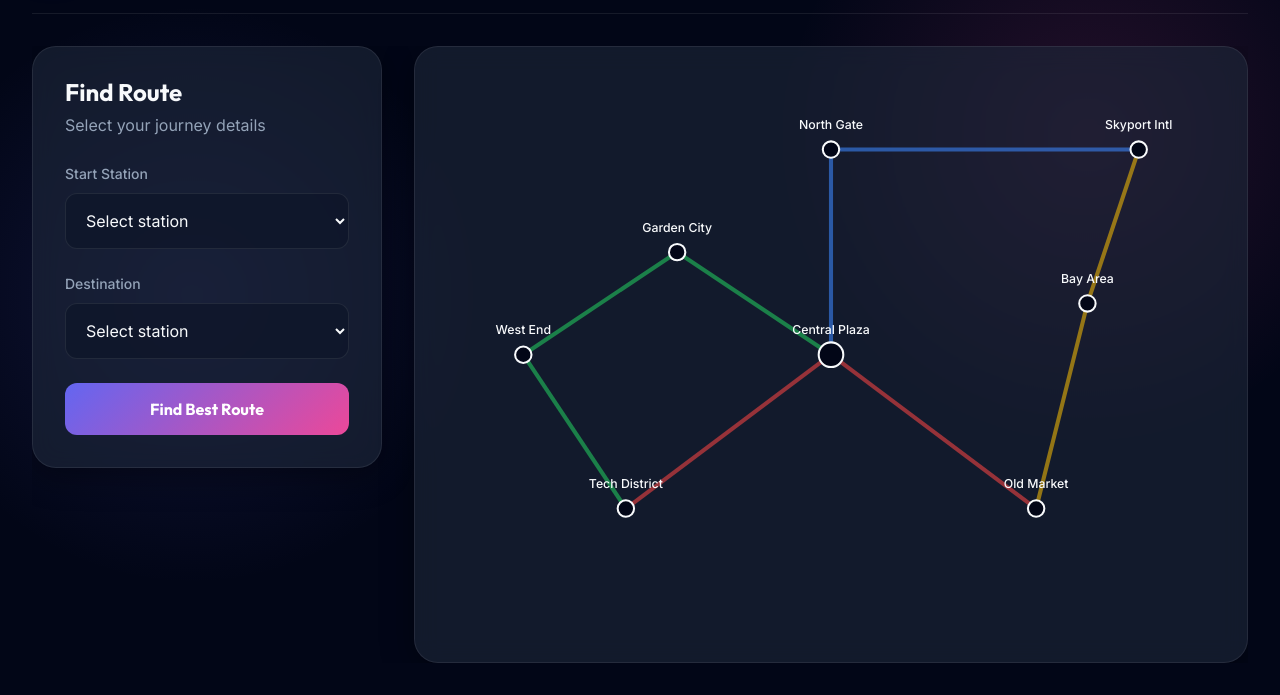
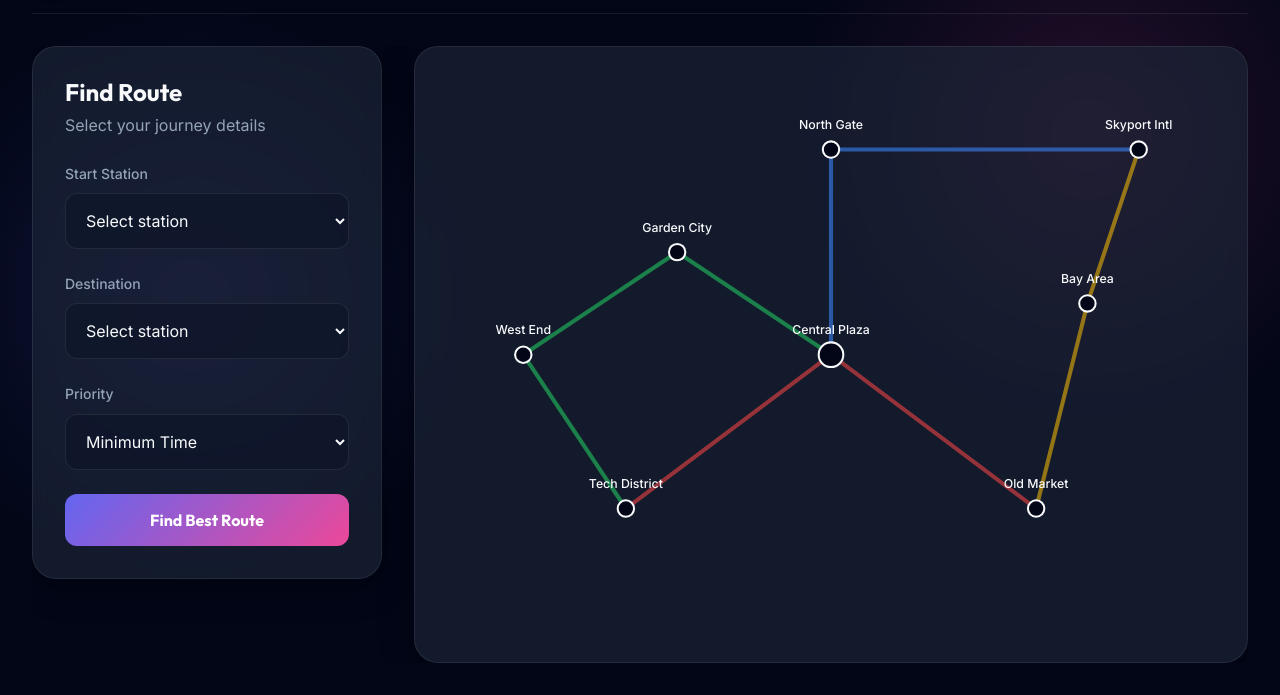
Before and after one commit to dnathkoushik/metro-navigator, a website built with Vite: page index.html in a window 1280 px wide. Shown: the part 105-800 px from the top of the page. Built offline with nearby package versions, Linux system fonts and the light colour scheme.

Commit message:
UI for 3 types of searching created

```diff
--- a/index.html
+++ b/index.html
@@ -1,23 +1,27 @@
 <!doctype html>
 <html lang="en">
+
 <head>
   <meta charset="UTF-8" />
   <link rel="icon" type="image/svg+xml" href="/vite.svg" />
   <meta name="viewport" content="width=device-width, initial-scale=1.0" />
   <title>Metro Navigator</title>
 </head>
+
 <body>
   <div id="app">
     <header>
       <div class="brand">
         <div class="logo-icon">
           <svg width="24" height="24" viewBox="0 0 24 24" fill="none" xmlns="http://www.w3.org/2000/svg">
-              <path d="M4 15V9C4 5.686 4 4.029 5.025 3.015C6.05 2 7.707 2 11.02 2H12.98C16.293 2 17.95 2 18.975 3.015C20 4.029 20 5.686 20 9V15C20 16.657 20 17.485 19.485 18H4.515C4 17.485 4 16.657 4 15Z" stroke="white" stroke-width="1.5"/>
-              <path d="M4 15H20" stroke="white" stroke-width="1.5"/>
-              <path d="M6 22V18" stroke="white" stroke-width="1.5" stroke-linecap="round"/>
-              <path d="M18 22V18" stroke="white" stroke-width="1.5" stroke-linecap="round"/>
-              <circle cx="8" cy="12" r="1" fill="white"/>
-              <circle cx="16" cy="12" r="1" fill="white"/>
+            <path
+              d="M4 15V9C4 5.686 4 4.029 5.025 3.015C6.05 2 7.707 2 11.02 2H12.98C16.293 2 17.95 2 18.975 3.015C20 4.029 20 5.686 20 9V15C20 16.657 20 17.485 19.485 18H4.515C4 17.485 4 16.657 4 15Z"
+              stroke="white" stroke-width="1.5" />
+            <path d="M4 15H20" stroke="white" stroke-width="1.5" />
+            <path d="M6 22V18" stroke="white" stroke-width="1.5" stroke-linecap="round" />
+            <path d="M18 22V18" stroke="white" stroke-width="1.5" stroke-linecap="round" />
+            <circle cx="8" cy="12" r="1" fill="white" />
+            <circle cx="16" cy="12" r="1" fill="white" />
           </svg>
         </div>
         <h1>Metro Navigator</h1>
@@ -42,6 +46,15 @@
           <label for="end-station">Destination</label>
           <select id="end-station">
             <option value="" disabled selected>Select station</option>
+          </select>
+        </div>
+
+        <div class="input-group">
+          <label for="search-type">Priority</label>
+          <select id="search-type">
+            <option value="time" selected>Minimum Time</option>
+            <option value="cost">Minimum Cost (Ticket Price)</option>
+            <option value="stations">Minimum Stations</option>
           </select>
         </div>
 
@@ -70,4 +83,5 @@
   </div>
   <script type="module" src="/src/main.js"></script>
 </body>
+
 </html>
```
Lines whose indentation alone changed are shown as unchanged.
